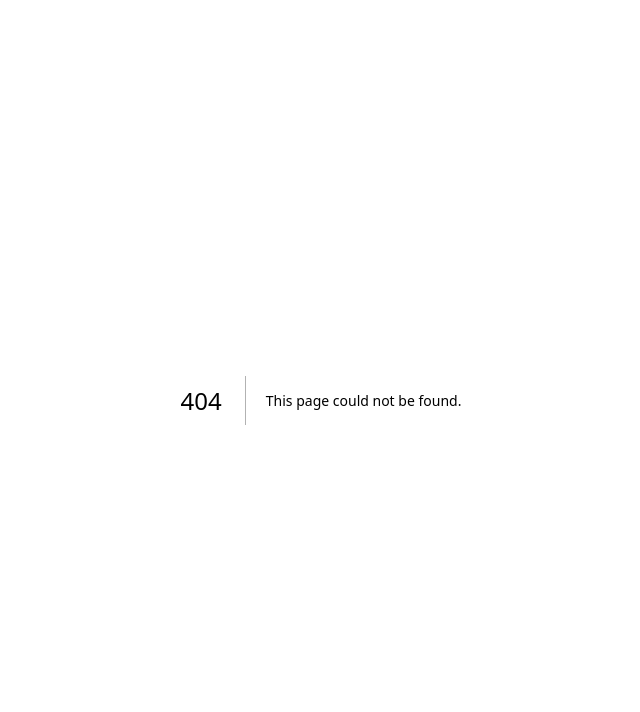
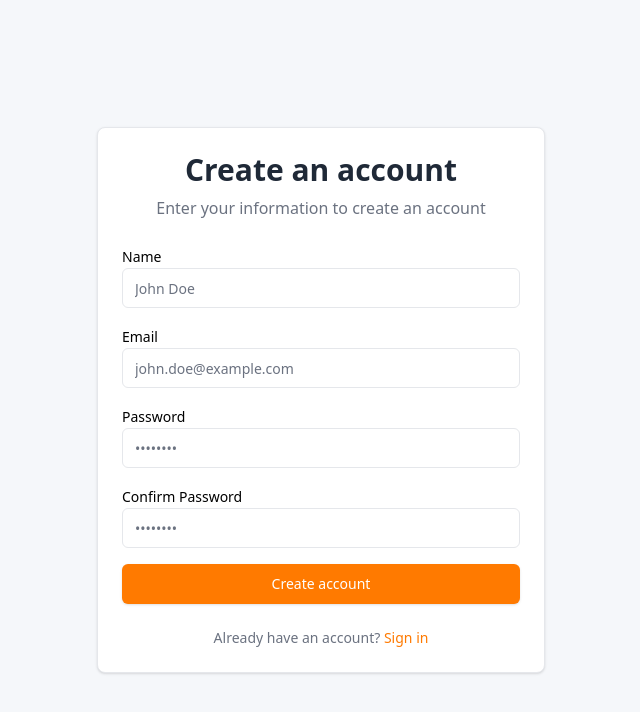
Before and after one commit to jaqubowsky/substatz, a Next.js app: page /register in a window 1280 px wide. Before the commit this address had no page. Shown: the top 712 px of the page, without its empty margins (319-959 px from the left). Built offline with nearby package versions, Linux system fonts and the light colour scheme.

Commit message:
feat: add authentication pages with metadata and layout

```diff
--- /dev/null
+++ b/src/app/(auth)/layout.tsx
@@ -0,0 +1,22 @@
+import { Metadata } from "next";
+
+export const metadata: Metadata = {
+  title: "Authentication",
+  description: "Authentication forms built using the components.",
+};
+
+export default function AuthLayout({
+  children,
+}: {
+  children: React.ReactNode;
+}) {
+  return (
+    <div className="min-h-screen min-w-screen flex flex-col items-center justify-center bg-secondary">
+      <div className="container mx-auto w-full max-w-md">
+        <div className="rounded-lg border border-border bg-card p-6 shadow-sm">
+          {children}
+        </div>
+      </div>
+    </div>
+  );
+}
--- /dev/null
+++ b/src/app/(auth)/login/page.tsx
@@ -0,0 +1,11 @@
+import { LoginForm } from "@/features/auth/components/login-form";
+import { Metadata } from "next";
+
+export const metadata: Metadata = {
+  title: "Login",
+  description: "Login to your account",
+};
+
+export default function LoginPage() {
+  return <LoginForm />;
+}
--- /dev/null
+++ b/src/app/(auth)/register/page.tsx
@@ -0,0 +1,11 @@
+import { RegisterForm } from "@/features/auth/components/register-form";
+import { Metadata } from "next";
+
+export const metadata: Metadata = {
+  title: "Register",
+  description: "Create a new account",
+};
+
+export default function RegisterPage() {
+  return <RegisterForm />;
+}
```
